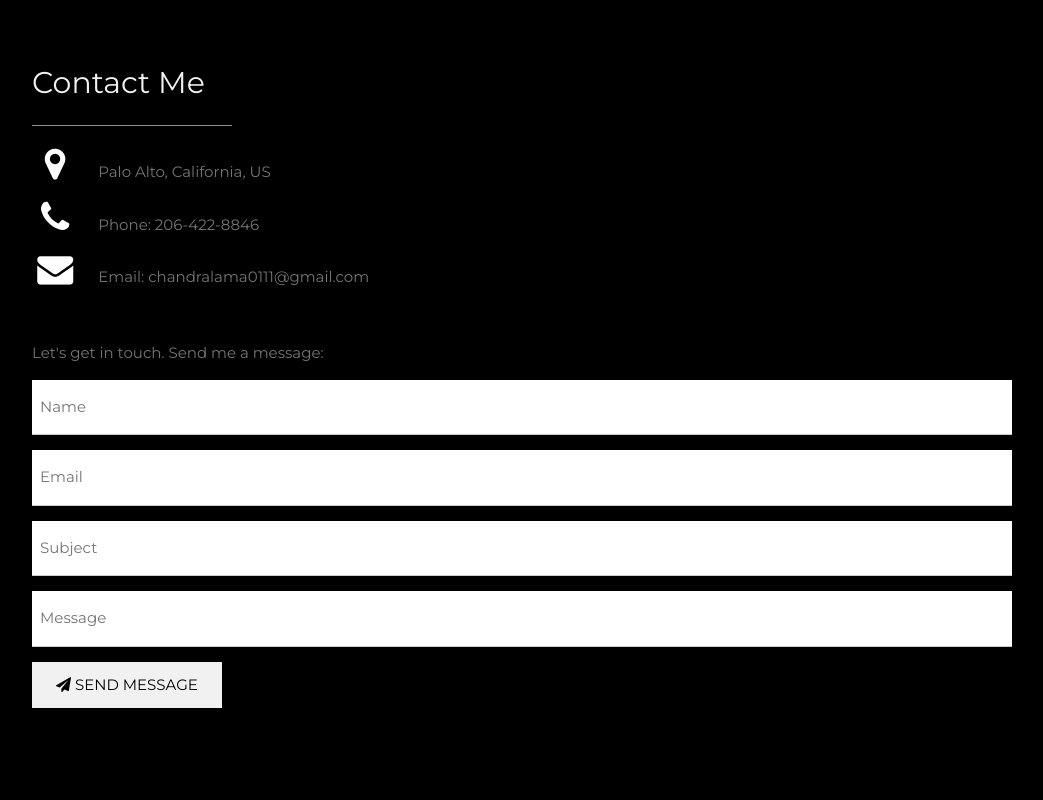
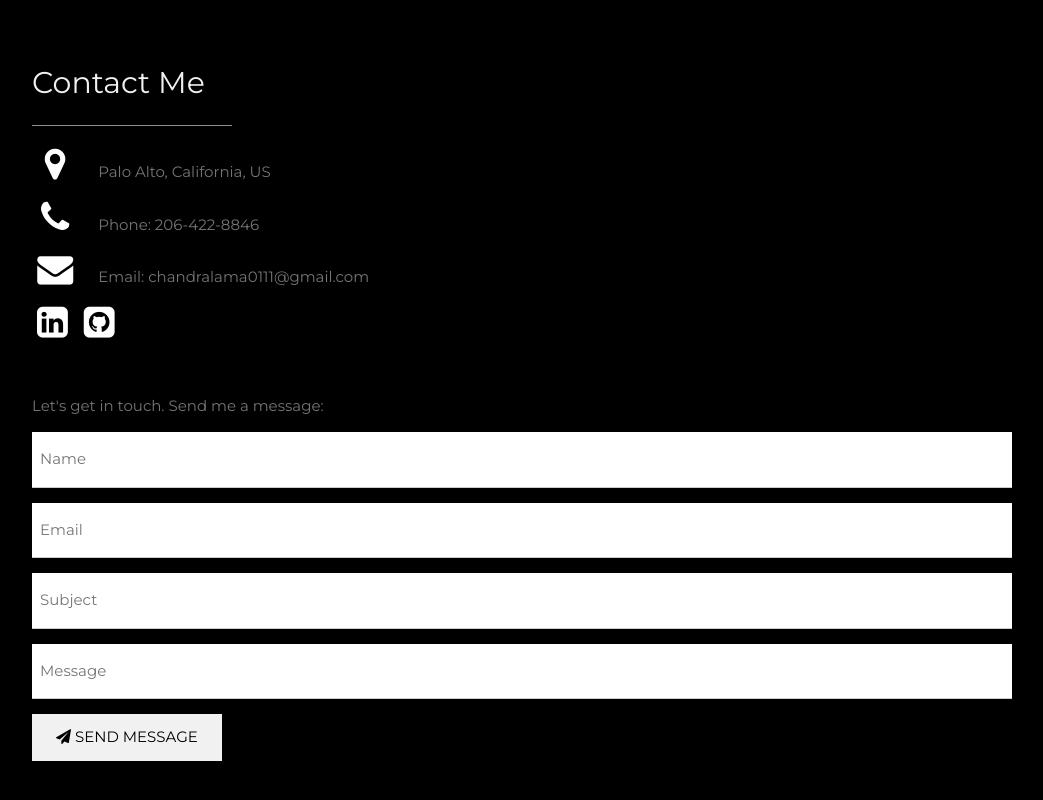
Before and after one commit to iamme24cl/my-website, a React (Create React App) app: page / in a window 1280 px wide. Shown: the part 2262-3062 px from the top of the page, without its empty margins (178-1221 px from the left). Built offline with nearby package versions, Linux system fonts and the light colour scheme.

Commit message:
added links for social media pages under contacts

```diff
--- a/src/components/Contact.js
+++ b/src/components/Contact.js
@@ -11,6 +11,13 @@ const Contact = () => {
         <p><i className="fa fa-map-marker fa-fw w3-text-white w3-xxlarge w3-margin-right"></i> Palo Alto, California, US</p>
         <p><i className="fa fa-phone fa-fw w3-text-white w3-xxlarge w3-margin-right"></i> Phone: 206-422-8846</p>
         <p><i className="fa fa-envelope fa-fw w3-text-white w3-xxlarge w3-margin-right"> </i> Email: chandralama0111@gmail.com</p>
+        <a href="https://www.linkedin.com/in/chandralama/" target="_blank">
+          <i
+            className="fa fa-linkedin-square w3-text-white w3-xxlarge w3-margin-right"
+            style={{marginLeft: "5px"}}>
+          </i>
+        </a>
+          <a href="https://github.com/iamme24cl/" target="_blank"><i className="fa fa-github-square w3-text-white w3-xxlarge"></i></a>
       </div><br />
       <p>Let's get in touch. Send me a message:</p>
 
```
